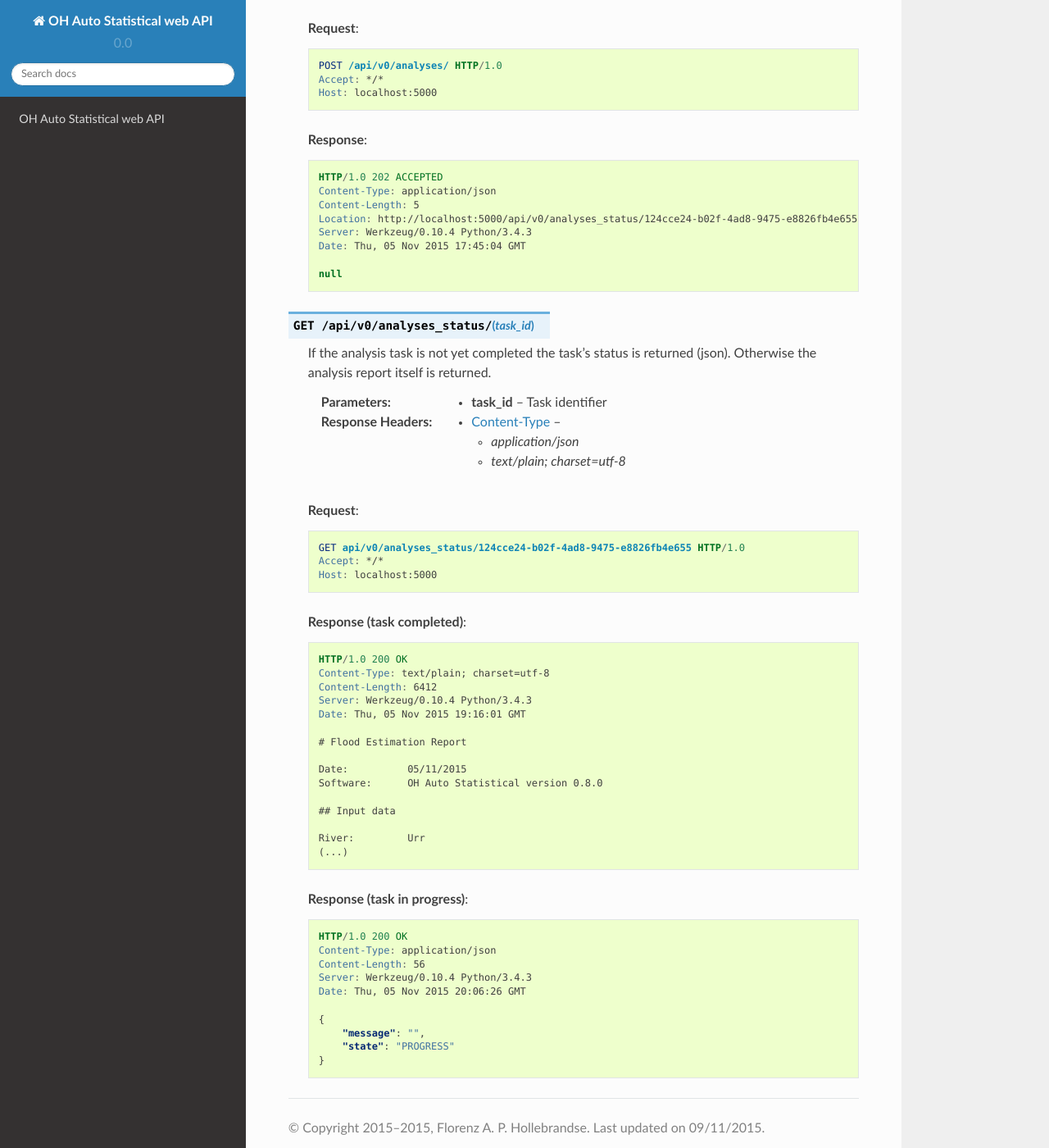
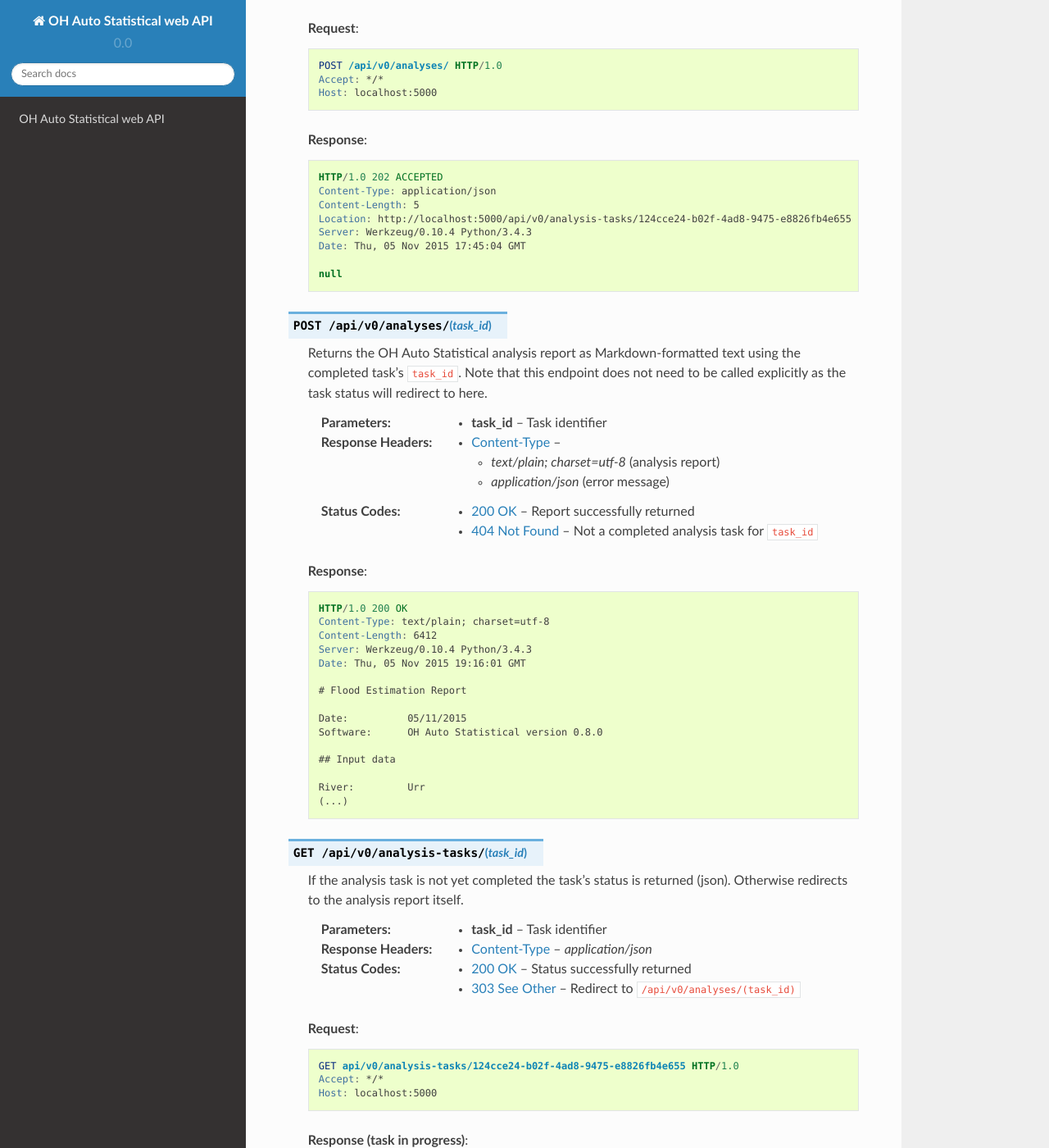
Before and after one commit to OpenHydrology/OH-Auto-Statistical-REST-API, a Sphinx documentation site: the page built from docs/source/index.rst, in a window 1280 px wide and 1400 px high, scrolled down 455 px. Shown: the whole window at 82% size. Built offline with Sphinx 7.4.7 and the Read the Docs theme 2.0.0, drawn with Linux system fonts in a browser that asks for light colours; some of the changed text lies outside the part shown.

Commit message:
doc updates

```diff
--- a/docs/source/index.rst
+++ b/docs/source/index.rst
@@ -36,33 +36,27 @@ Version |version|
         HTTP/1.0 202 ACCEPTED
         Content-Type: application/json
         Content-Length: 5
-        Location: http://localhost:5000/api/v0/analyses_status/124cce24-b02f-4ad8-9475-e8826fb4e655
+        Location: http://localhost:5000/api/v0/analysis-tasks/124cce24-b02f-4ad8-9475-e8826fb4e655
         Server: Werkzeug/0.10.4 Python/3.4.3
         Date: Thu, 05 Nov 2015 17:45:04 GMT
 
         null
 
+.. http:post:: /api/v0/analyses/(task_id)
+    :synopsis: Returns an OH Auto Statistical analysis.
 
-.. http:get:: /api/v0/analyses_status/(task_id)
-    :synopsis: Returns analysis status or the OH Auto Statistical report when completed
-
-    If the analysis task is not yet completed the task's status is returned (json). Otherwise the analysis report itself
-    is returned.
+    Returns the OH Auto Statistical analysis report as Markdown-formatted text using the completed task's ``task_id``.
+    Note that this endpoint does not need to be called explicitly as the task status will redirect to here.
 
     :param task_id: Task identifier
 
-    :resheader Content-Type: - :mimetype:`application/json`
-                             - :mimetype:`text/plain; charset=utf-8`
+    :resheader Content-Type: - :mimetype:`text/plain; charset=utf-8` (analysis report)
+                             - :mimetype:`application/json` (error message)
 
-    **Request**:
+    :statuscode 200: Report successfully returned
+    :statuscode 404: Not a completed analysis task for ``task_id``
 
-    .. code-block:: http
-
-        GET api/v0/analyses_status/124cce24-b02f-4ad8-9475-e8826fb4e655 HTTP/1.0
-        Accept: */*
-        Host: localhost:5000
-
-    **Response (task completed)**:
+    **Response**:
 
     .. code-block:: http
 
@@ -82,6 +76,28 @@ Version |version|
         River:         Urr
         (...)
 
+
+.. http:get:: /api/v0/analysis-tasks/(task_id)
+    :synopsis: Returns the analysis status or redirects to the analysis report when completed
+
+    If the analysis task is not yet completed the task's status is returned (json). Otherwise redirects to the analysis
+    report itself.
+
+    :param task_id: Task identifier
+
+    :resheader Content-Type: :mimetype:`application/json`
+
+    :statuscode 200: Status successfully returned
+    :statuscode 303: Redirect to ``/api/v0/analyses/(task_id)``
+
+    **Request**:
+
+    .. code-block:: http
+
+        GET api/v0/analysis-tasks/124cce24-b02f-4ad8-9475-e8826fb4e655 HTTP/1.0
+        Accept: */*
+        Host: localhost:5000
+
     **Response (task in progress)**:
 
     .. code-block:: http
@@ -96,3 +112,14 @@ Version |version|
             "message": "",
             "state": "PROGRESS"
         }
+
+    **Response (task completed)**:
+
+    .. code-block:: http
+
+        HTTP/1.0 303 OK
+        Content-Type: application/json
+        Content-Length: 0
+        Location: http://localhost:5000/api/v0/analysis/124cce24-b02f-4ad8-9475-e8826fb4e655
+        Server: Werkzeug/0.10.4 Python/3.4.3
+        Date: Thu, 05 Nov 2015 20:06:26 GMT
```
